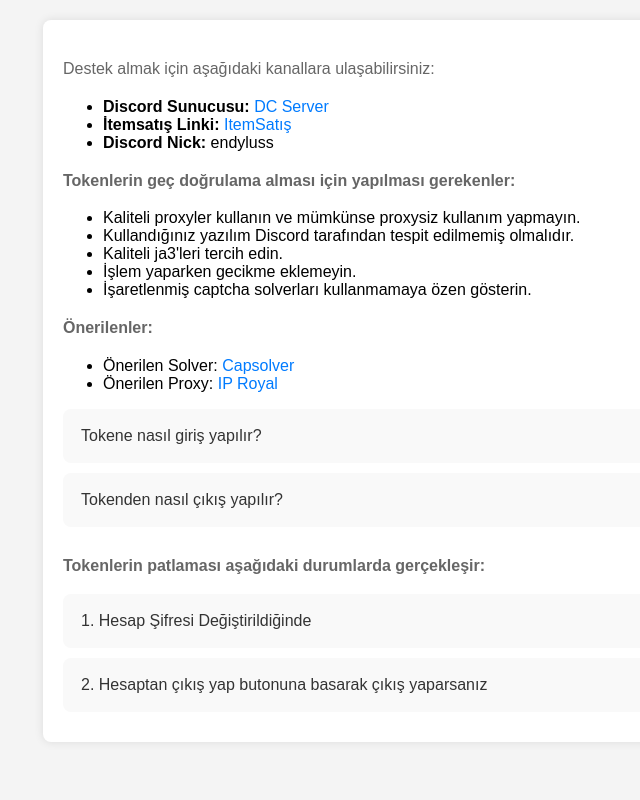
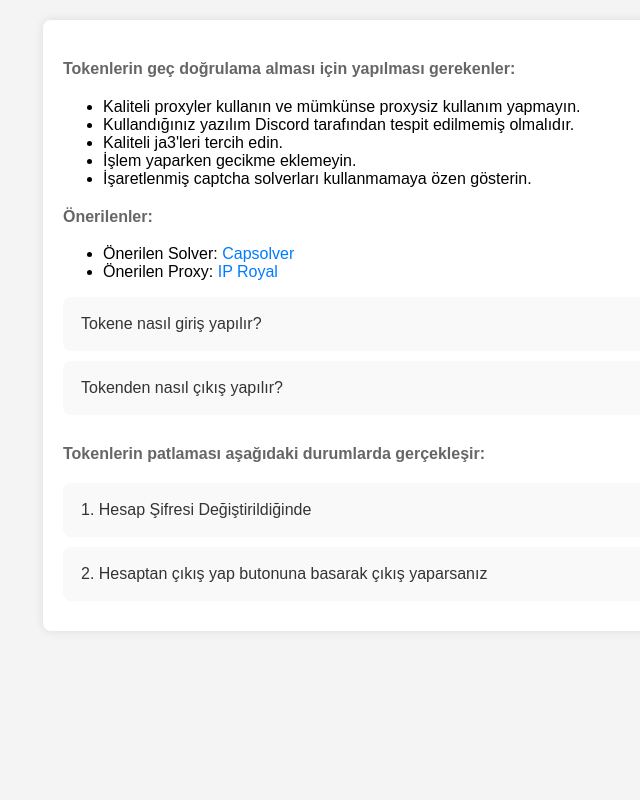
Before and after one commit to Endylus/Token-Rehber.github.io, a plain HTML site: page index.html in a window 1280 px wide. Shown: the whole page, without its empty margins (177-817 px from the left). Drawn offline with nearby package versions, Linux system fonts and the light colour scheme.

Commit message:
Update index.html

```diff
--- a/index.html
+++ b/index.html
@@ -6,7 +6,6 @@
     <meta name="viewport" content="width=device-width, initial-scale=1.0">
     <link href="https://cdnjs.cloudflare.com/ajax/libs/prism/1.27.0/themes/prism.min.css" rel="stylesheet">
     <title>Token Rehber</title>
-    <link rel="icon" href="https://cdn.discordapp.com/attachments/1146823843667787866/1208899583401402398/tokenverse.jpg" type="image/x-icon">
     <style>
         body {
             font-family: Arial, sans-serif;
@@ -88,14 +87,6 @@
 
 <body>
     <div class="container">
-        <p>Destek almak için aşağıdaki kanallara ulaşabilirsiniz:</p>
-        <ul>
-            <li><strong>Discord Sunucusu:</strong> <a href="https://discord.gg/dctoken" target="_blank">DC Server</a>
-            </li>
-            <li><strong>İtemsatış Linki:</strong> <a href="https://www.itemsatis.com/p/TokenVerse"
-                    target="_blank">ItemSatış</a></li>
-            <li><strong>Discord Nick:</strong> endyluss</li>
-        </ul>
         <p><strong>Tokenlerin geç doğrulama alması için yapılması gerekenler:</strong></p>
         <ul>
             <li>Kaliteli proxyler kullanın ve mümkünse proxysiz kullanım yapmayın.</li>
```
